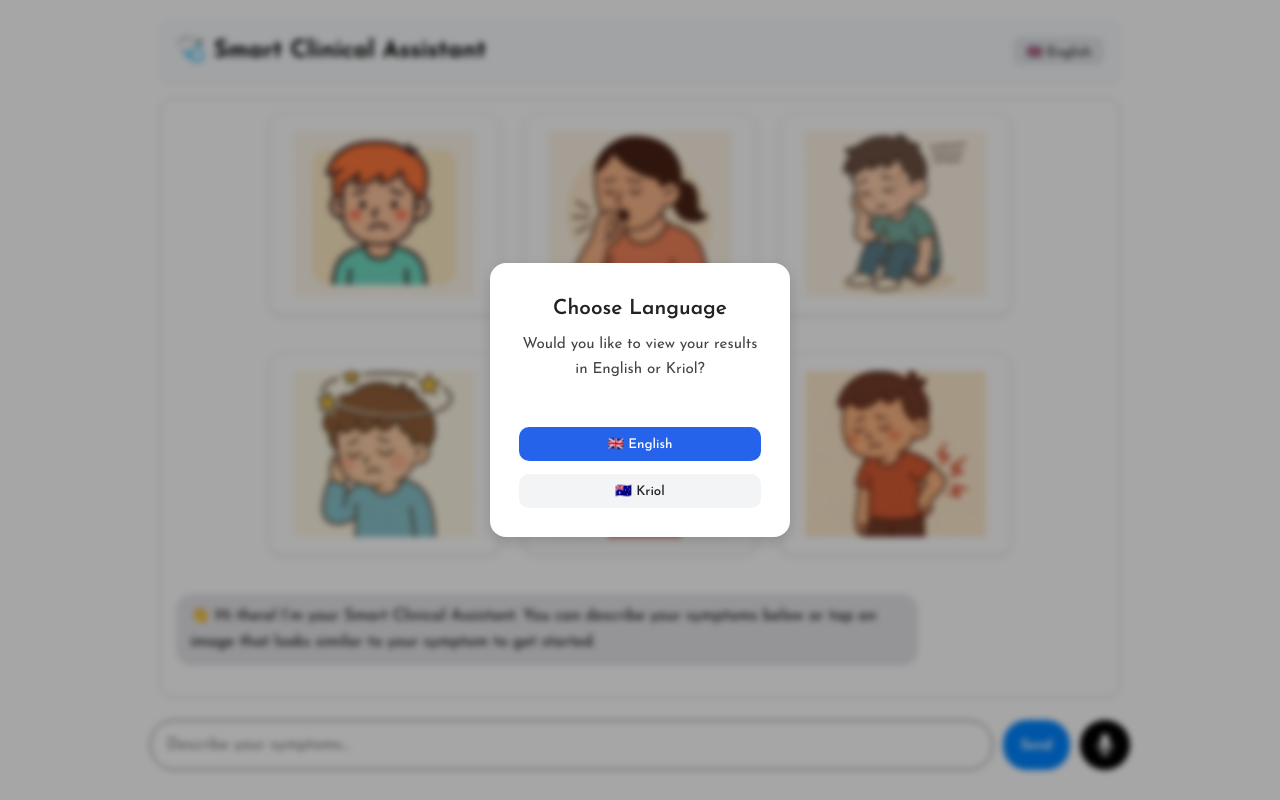
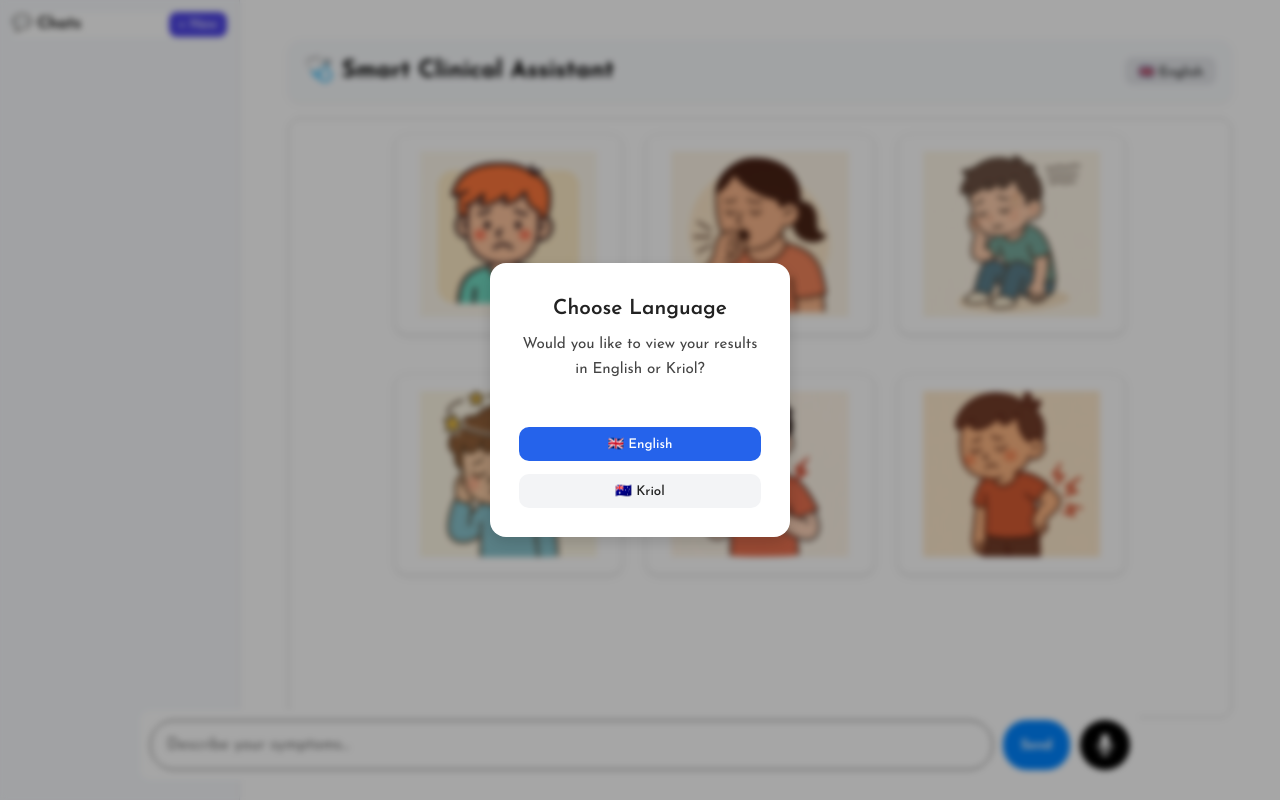
Before and after one commit to Ikkew555/saca-project, a React (Create React App) app in the folder front-end/: page / in a window 1280 px wide. Built offline with nearby package versions, Linux system fonts and the light colour scheme.

Commit message:
history tab

```diff
--- a/front-end/src/App.css
+++ b/front-end/src/App.css
@@ -88,3 +88,14 @@
 .hero {
   font-size: 2rem;
 }
+
+.app-shell {
+  display: grid;
+  grid-template-columns: 240px 1fr;
+  min-height: 100vh;
+  background: #fafafa;
+}
+
+.app-main {
+  padding: 20px 28px;
+}
--- a/front-end/src/App.js
+++ b/front-end/src/App.js
@@ -4,15 +4,18 @@ import Home from "./home";
 import Chatbot from "./chat";
 import ResultPage from "./result";
 import SuggestionPage from "./suggestion";
+import Layout from "./Layout";
 
 function App() {
   return (
     <BrowserRouter>
       <Routes>
-        {/* Splash page shows first */}
-        <Route path="/" element={<Chatbot />} />
-        <Route path="/result" element={<ResultPage />} />
-        <Route path="/suggestions" element={<SuggestionPage />} />
+        <Route element={<Layout />}>
+          {/* Splash page shows first */}
+          <Route index element={<Chatbot />} />
+          <Route path="/result" element={<ResultPage />} />
+          <Route path="/suggestions" element={<SuggestionPage />} />
+        </Route>
       </Routes>
     </BrowserRouter>
   );
--- /dev/null
+++ b/front-end/src/Layout.jsx
@@ -0,0 +1,76 @@
+import React, { useEffect, useState } from "react";
+import { Outlet } from "react-router-dom";
+import Sidebar from "./Sidebar";
+import "./App.css";
+import "./sidebar.css";
+
+export default function Layout() {
+  const [sessions, setSessions] = useState([]);
+  const [currentId, setCurrentId] = useState(() => Date.now().toString());
+
+  // โหลดจาก localStorage
+  useEffect(() => {
+    const saved = localStorage.getItem("saca_chat_sessions");
+    if (saved) {
+      const parsed = JSON.parse(saved);
+      setSessions(parsed);
+      if (parsed.length) setCurrentId(parsed[parsed.length - 1].id);
+    } else {
+      // มีแชทเปล่าสักอัน
+      const first = { id: currentId, title: "New chat", messages: [] };
+      setSessions([first]);
+    }
+  }, []);
+
+  // บันทึกทุกครั้งที่ sessions เปลี่ยน
+  useEffect(() => {
+    localStorage.setItem("saca_chat_sessions", JSON.stringify(sessions));
+  }, [sessions]);
+
+  const current = sessions.find(s => s.id === currentId) || { id: currentId, title: "New chat", messages: [] };
+
+  // ให้ Chatbot เรียกเวลามีการเปลี่ยนข้อความ
+  const updateCurrentMessages = (newMessages) => {
+    setSessions(prev => {
+      const others = prev.filter(s => s.id !== currentId);
+      const firstUser =
+        newMessages.find(m => m.sender === "user" || m.role === "user");
+      const title =
+        (firstUser?.text || firstUser?.content || "New chat").slice(0, 40);
+      return [...others, { id: currentId, title, messages: newMessages }];
+    });
+  };
+
+  const handleNew = () => {
+    const id = Date.now().toString();
+    const fresh = { id, title: "New chat", messages: [] };
+    setSessions(prev => [...prev, fresh]);
+    setCurrentId(id);
+  };
+
+  const handleSelect = (id) => setCurrentId(id);
+
+  return (
+    <div className="app-shell">
+      <Sidebar
+        sessions={sessions}
+        currentId={currentId}
+        onNew={() => {
+          const id = Date.now().toString();
+          setSessions((p) => [...p, { id, title: "New chat", messages: [] }]);
+          setCurrentId(id);
+        }}
+        onSelect={(id) => setCurrentId(id)}
+      />
+      <main className="app-main">
+        {/* ⬇️ ตรงนี้แหละ: ส่ง context ไปให้ Chatbot ใช้ useOutletContext() รับค่า */}
+        <Outlet
+          context={{
+            externalMessages: current.messages,
+            onExternalMessagesChange: updateCurrentMessages,
+          }}
+        />
+      </main>
+    </div>
+  );
+}
--- /dev/null
+++ b/front-end/src/Sidebar.jsx
@@ -0,0 +1,24 @@
+import React from "react";
+
+export default function Sidebar({ sessions = [], currentId, onNew, onSelect }) {
+  return (
+    <aside className="sidebar">
+      <div className="sidebar-head">
+        <h3>💬 Chats</h3>
+        <button className="btn-new" onClick={onNew}>+ New</button>
+      </div>
+      <ul className="session-list">
+        {sessions.map(s => (
+          <li
+            key={s.id}
+            className={`session-item ${s.id === currentId ? "active" : ""}`}
+            onClick={() => onSelect(s.id)}
+            title={s.title}
+          >
+            {s.title || "New chat"}
+          </li>
+        ))}
+      </ul>
+    </aside>
+  );
+}
--- a/front-end/src/chat.js
+++ b/front-end/src/chat.js
@@ -1,4 +1,5 @@
 import React, { useState, useEffect, useRef } from "react";
+import { useOutletContext } from "react-router-dom";
 import "./chat.css";
 import fever from "./assets/symptom/fever.png";
 import cough from "./assets/symptom/cough.png";
@@ -12,15 +13,28 @@ import micIcon from "./assets/icons/microphone-white-shape.png";
 import stopIcon from "./assets/icons/microphone-white-shape.png";
 
 function Chatbot() {
+  const { externalMessages = [], onExternalMessagesChange = () => {} } =
+    useOutletContext();
+
   const [text, setText] = useState("");
-  const [chat, setChat] = useState([]);
+  // เริ่มต้นเป็น [] ก่อน แล้วค่อยซิงก์ตาม context ภายหลัง
+  const [messages, setMessages] = useState([]);
+  // const [text, setText] = useState("");
+  // const [chat, setChat] = useState([]);
+  // const [messages, setMessages] = useState(externalMessages);
   const [recording, setRecording] = useState(false);
   const [mediaRecorder, setMediaRecorder] = useState(null);
   const [isTyping, setIsTyping] = useState(false);
   const [isFinalLoading, setIsFinalLoading] = useState(false);
   const [showLangPopup, setShowLangPopup] = useState(true);
+  // const { externalMessages = [], onExternalMessagesChange = () => {} } = useOutletContext() || {};
   const chatEndRef = useRef(null);
   const navigate = useNavigate();
+
+  // เมื่อ context เปลี่ยน (เช่นสลับห้องแชท) ให้ซิงก์ข้อความ
+  useEffect(() => {
+    setMessages(Array.isArray(externalMessages) ? externalMessages : []);
+  }, [externalMessages]);
 
   // 🌐 Language setup
   const [language, setLanguage] = useState(
@@ -30,7 +44,8 @@ function Chatbot() {
 
   // 👋 Greeting message on load
   useEffect(() => {
-    setChat([
+    if ((messages?.length || 0) === 0) {
+      pushAndSync([
         {
           sender: "bot",
           text:
@@ -39,13 +54,26 @@ function Chatbot() {
               : "👋 Hi there! I’m your Smart Clinical Assistant. You can describe your symptoms below or tap an image that looks similar to your symptom to get started.",
         },
       ]);
+    }
+    // eslint-disable-next-line react-hooks/exhaustive-deps
   }, [language]);
+
+// helper: อัปเดตทั้ง state ภายใน + แจ้ง Layout ให้บันทึกเป็นประวัติ
+  const pushAndSync = (next) => {
+    setMessages(next);
+    onExternalMessagesChange(next);
+  };
+
+  // เมื่อเปลี่ยน session จาก Sidebar ให้โหลดข้อความชุดนั้น
+  useEffect(() => {
+    setMessages(externalMessages || []);
+  }, [externalMessages]);
 
   // Auto-scroll
   useEffect(() => {
     if (chatEndRef.current)
       chatEndRef.current.scrollIntoView({ behavior: "smooth" });
-  }, [chat]);
+  }, [messages]);
 
   const symptomImages = [
     { name: "fever", file: fever },
@@ -63,12 +91,17 @@ function Chatbot() {
 
     // If clicked image
     if (imageFile) {
-      setChat((prev) => [
-        ...prev,
+      // setChat((prev) => [
+      //   ...prev,
+      //   { sender: "user", text: userInput, type: "image", file: imageFile },
+      // ]);
+      pushAndSync([
+        ...messages,
         { sender: "user", text: userInput, type: "image", file: imageFile },
       ]);
     } else {
-      setChat((prev) => [...prev, { sender: "user", text: userInput }]);
+      // setChat((prev) => [...prev, { sender: "user", text: userInput }]);
+      pushAndSync([...messages, { sender: "user", text: userInput }]);
     }
 
     setText("");
@@ -116,15 +149,33 @@ function Chatbot() {
 
       setTimeout(() => {
         setIsTyping(false);
+        // const botMsg = { sender: "bot", text: "" };
+        // setChat((prev) => [...prev, botMsg]);
         const botMsg = { sender: "bot", text: "" };
-        setChat((prev) => [...prev, botMsg]);
+        pushAndSync([...messages, { sender: "user", text: userInput }, botMsg]);
 
+        // let i = 0;
+        // const interval = setInterval(() => {
+        //   i++;
+        //   setChat((prev) => {
+        //     const updated = [...prev];
+        //     updated[updated.length - 1].text = fullHTML.slice(0, i);
+        //     return updated;
+        //   });
+        //   if (i >= fullHTML.length) clearInterval(interval);
+        // }, 20);
+
+        // typing effect: อัปเดตบับเบิลล่าสุดทีละตัวอักษรและซิงก์กับ Layout
         let i = 0;
         const interval = setInterval(() => {
           i++;
-          setChat((prev) => {
+          setMessages((prev) => {
             const updated = [...prev];
-            updated[updated.length - 1].text = fullHTML.slice(0, i);
+            updated[updated.length - 1] = {
+              ...updated[updated.length - 1],
+              text: fullHTML.slice(0, i),
+            };
+            onExternalMessagesChange(updated); // sync ไป Layout ทุก tick
             return updated;
           });
           if (i >= fullHTML.length) clearInterval(interval);
@@ -155,15 +206,25 @@ function Chatbot() {
         formData.append("file", blob, "voice.webm");
 
         // 👤 Show user message in chat
-        setChat((prev) => [
-          ...prev,
+        // setChat((prev) => [
+        //   ...prev,
+        //   { sender: "user", text: "🎤 Voice message sent." },
+        // ]);
+        pushAndSync([
+          ...messages,
           { sender: "user", text: "🎤 Voice message sent." },
         ]);
 
         // 🕐 Show analyzing loader
+        // setIsTyping(true);
+        // setChat((prev) => [
+        //   ...prev,
+        //   { sender: "bot", text: "🎧 Analyzing your voice input..." },
+        // ]);
         setIsTyping(true);
-        setChat((prev) => [
-          ...prev,
+        pushAndSync([
+          ...messages,
+          { sender: "user", text: "🎤 Voice message sent." },
           { sender: "bot", text: "🎧 Analyzing your voice input..." },
         ]);
 
@@ -186,12 +247,27 @@ function Chatbot() {
                   : "I’ve listened to your voice and analyzed the information."),
             };
 
-            setChat((prev) => [...prev, botMsg]);
+            // setChat((prev) => [...prev, botMsg]);
+            pushAndSync([
+              ...messages,
+              { sender: "user", text: "🎤 Voice message sent." },
+              botMsg,
+            ]);
           }, 1500);
         } catch (err) {
           console.error("Voice processing error:", err);
-          setChat((prev) => [
-            ...prev,
+          // setChat((prev) => [
+          //   ...prev,
+          //   {
+          //     sender: "bot",
+          //     text:
+          //       language === "kriol"
+          //         ? "Sori, mi no bin save lisin propali. Trai gen."
+          //         : "Sorry, I couldn’t process your voice. Please try again.",
+          //   },
+          // ]);
+          pushAndSync([
+            ...messages,
             {
               sender: "bot",
               text:
@@ -270,7 +346,7 @@ function Chatbot() {
 
       {/* 💬 Chat Area */}
       <div className="chat-box">
-        {chat.length <= 1 && (
+        {messages.length <= 1 && (
           <div className="symptom-gallery">
             <div className="gallery-grid">
               {symptomImages.map((sym, i) => (
@@ -286,7 +362,7 @@ function Chatbot() {
           </div>
         )}
 
-        {chat.map((msg, idx) => (
+        {messages.map((msg, idx) => (
           <div
             key={idx}
             className={`chat-message ${msg.sender === "user" ? "user" : "bot"}`}
--- /dev/null
+++ b/front-end/src/sidebar.css
@@ -0,0 +1,26 @@
+.sidebar {
+  width: 240px;
+  background: #f7f9fc;
+  border-right: 1px solid #e5e7eb;
+  padding: 12px;
+  height: 100vh;
+  overflow-y: auto;
+}
+
+.sidebar-head {
+  display: flex; justify-content: space-between; align-items: center;
+  margin-bottom: 8px;
+}
+.sidebar-head h3 { margin: 0; font-size: 16px; }
+
+.btn-new {
+  border: none; border-radius: 8px; padding: 6px 10px;
+  background: #4f46e5; color: #fff; cursor: pointer;
+}
+
+.session-list { list-style: none; padding: 0; margin: 8px 0 0; }
+.session-item {
+  padding: 8px 10px; margin-bottom: 6px; border-radius: 8px; cursor: pointer;
+}
+.session-item:hover { background: #e7eaf5; }
+.session-item.active { background: #cdd5ff; font-weight: 600; }
```
Lines whose indentation alone changed are shown as unchanged.
